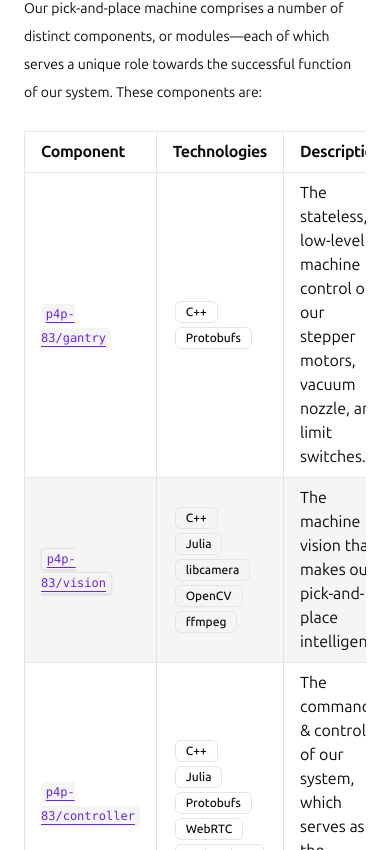
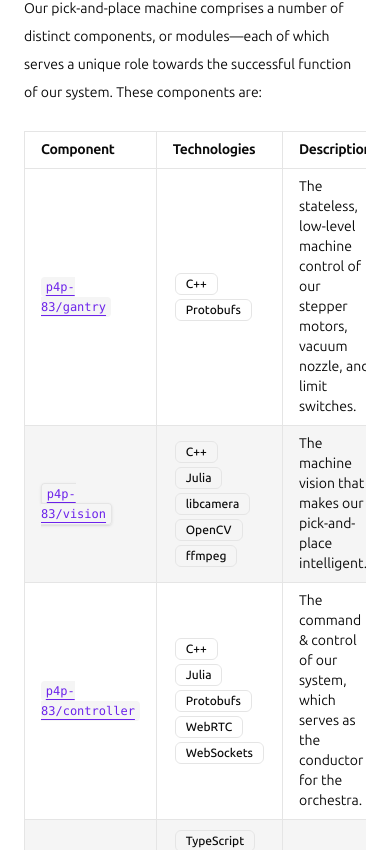
Before and after one commit to p4p-83/interface, a Next.js app in the folder client/: page /learn in a window 390 px wide. Shown: the part 1294-2144 px from the top of the page. Built offline with nearby package versions, Linux system fonts and the light colour scheme.

Commit message:
fix: :iphone: style table text size

```diff
--- a/client/src/components/ui/typography.tsx
+++ b/client/src/components/ui/typography.tsx
@@ -322,7 +322,7 @@ export function TypographyTableRow({ children }: TypographyProps) {
 
 export function TypographyTableHeaderCell({ children }: TypographyProps) {
   return (
-    <th className='border px-4 py-2 text-left font-bold tracking-tight [&[align=center]]:text-center [&[align=right]]:text-right'>
+    <th className='border px-4 py-2 text-sm sm:text-base text-left font-bold tracking-tight [&[align=center]]:text-center [&[align=right]]:text-right'>
       {children}
     </th>
   )
@@ -330,7 +330,7 @@ export function TypographyTableHeaderCell({ children }: TypographyProps) {
 
 export function TypographyTableDataCell({ children }: TypographyProps) {
   return (
-    <td className='border px-4 py-2 text-left [&[align=center]]:text-center [&[align=right]]:text-right'>
+    <td className='border px-4 py-2 text-sm sm:text-base text-left [&[align=center]]:text-center [&[align=right]]:text-right'>
       {children}
     </td>
   )
```
